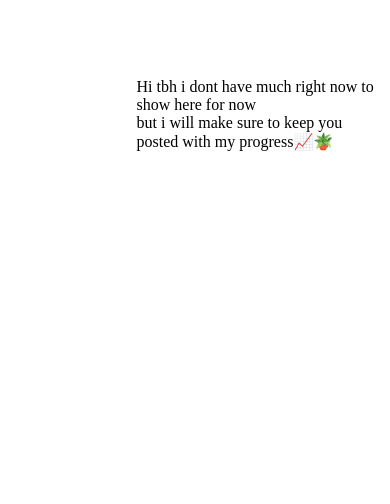
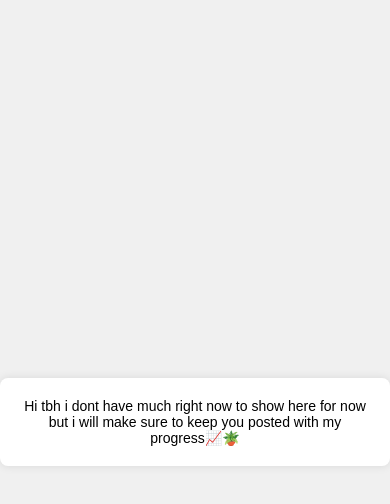
Before and after one commit to harshitpro/website, a plain HTML site: page index.html in a window 390 px wide. Drawn offline with Linux system fonts and the light colour scheme.

Commit message:
Update responsive view

```diff
--- a/index.html
+++ b/index.html
@@ -4,9 +4,36 @@
     <meta charset="UTF-8">
     <meta name="viewport" content="width=device-width, initial-scale=1.0">
     <title>HarshitAbhishek</title>
+    <style>
+        body {
+            font-family: Arial, sans-serif;
+            margin: 0;
+            padding: 0;
+            display: flex;
+            justify-content: center;
+            align-items: center;
+            min-height: 100vh;
+            text-align: center;
+            background-color: #f0f0f0;
+        }
+        .container {
+            padding: 20px;
+            background-color: white;
+            border-radius: 8px;
+            box-shadow: 0 0 10px rgba(0,0,0,0.1);
+            max-width: 90%;
+        }
+        @media (max-width: 600px) {
+            .container {
+                font-size: 14px;
+            }
+        }
+    </style>
 </head>
-<body style="margin-left: 35%;margin-top: 20%;">
-    <div>Hi tbh i dont have much right now to show here for now </div>
-    <div>but i will make sure to keep you posted with my progress📈🪴</div>
+<body>
+    <div class="container">
+        <div>Hi tbh i dont have much right now to show here for now</div>
+        <div>but i will make sure to keep you posted with my progress📈🪴</div>
+    </div>
 </body>
 </html>
```
